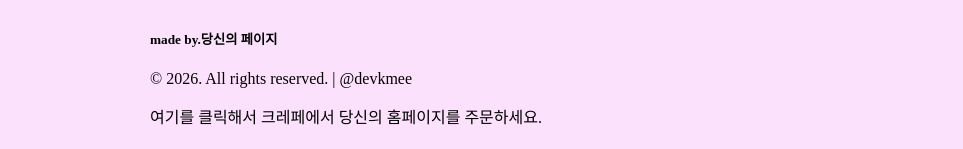
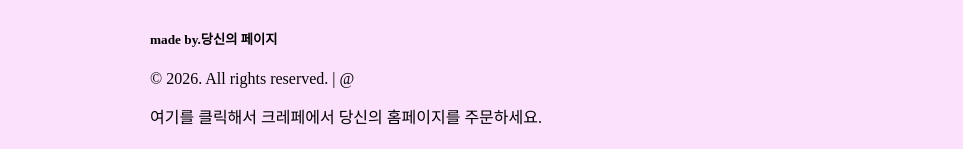
Before and after one commit to devkmee/sample01, a React (Vite) app: page / in a window 1280 px wide. Shown: the part 1144-1293 px from the top of the page, without its empty margins (158-1121 px from the left). Built offline with nearby package versions, Linux system fonts and the light colour scheme.

Commit message:
오타정정

```diff
--- a/src/components/cmm/Footer.jsx
+++ b/src/components/cmm/Footer.jsx
@@ -14,7 +14,7 @@ function Footer() {
             <Link to="https://crepe.cm/ko" style={{ textDecoration: 'none', marginLeft: '300px', color: 'black' }}>
                 <>
                     <h5>made by.당신의 페이지</h5>
-                    <p>© 2026. All rights reserved. | @devkmee</p>
+                    <p>© 2026. All rights reserved. | @</p>
                     <p>여기를 클릭해서 크레페에서 당신의 홈페이지를 주문하세요.</p>
                 </>
             </Link>
--- a/src/datas/character.js
+++ b/src/datas/character.js
@@ -46,7 +46,7 @@ const characterData = [
         //의복
         clothes:
             '달마스카 주름옷 상의 + 탐험대 반바지 + 검은 장갑 + 굽 없는 구두 + 목걸이. 더위를 많이 타고 답답한 감촉을 싫어해서 노출이 많은 옷을 즐겨 입습니다. 자기 매력을 잘 알고 활용하는 편이지만, 본인 성격은 섹시와 거리가 멉니다.',
-        trait: '엉뚱하고 단순하며 직설적. 뭐든 몸으로 해결하려 합니다. 힘이 세서 그렇습니다.용기사답게 복잡한 사고를 의식적으로 피합니다. 멍청한 게 아니라 일부러 멍청한 척에 가깝고, 눈치 좋은 사람만 알아챕니다.한 번 싸울 때는 호전적이고 짜릿함을 즐기지만, 평소에는 낚시·풀·원석을 캐며 조용히 사는 걸 좋아합니다. 강한 자기 자신을 악용할 생각은 없습니다.마음이 이상한 곳에서 약해서, 조금만 건드리면 자선사업가가 되는 오지라퍼. 그러나 사기는 기가 막히게 구분해 떡이 되도록 됩니다. 강강약약.매일 밤 동료들을 지키지 못한 악몽을 꿉니다. 다른 사람과 잘 때는 자는 척하거나, 시작되려 하면 깨어 아무도 모르게 합니다.',
+        trait: '엉뚱하고 단순하며 직설적. 뭐든 몸으로 해결하려 합니다. 힘이 세서 그렇습니다.용기사답게 복잡한 사고를 의식적으로 피합니다. 멍청한 게 아니라 일부러 멍청한 척에 가깝고, 눈치 좋은 사람만 알아챕니다.한 번 싸울 때는 호전적이고 짜릿함을 즐기지만, 평소에는 낚시·풀·원석을 캐며 조용히 사는 걸 좋아합니다. 강한 자기 자신을 악용할 생각은 없습니다.마음이 이상한 곳에서 약해서, 조금만 건드리면 자선사업가가 되는 오지라퍼. 그러나 사기는 기가 막히게 구분해 떡이 되도록 팹니다. 강강약약.매일 밤 동료들을 지키지 못한 악몽을 꿉니다. 다른 사람과 잘 때는 자는 척하거나, 시작되려 하면 깨어 아무도 모르게 합니다.',
         past: '고립된 휴런 노인들의 섬나라에서 홀로 어린이로 자람. 16세에 자립, 20세에 섬을 나와 고고학·고생물학자의 길로. 공부가 자신과 맞지 않아 그만두고 25세에 모험가로 전향, 29세부터 신생 흐름에 참여.오르슈팡과의 짧은 썸이 있었고, 이후 잃었습니다. 가장 가까운 친구는 같은 용기사이자 사별조인 에스티니앙.',
         hobby1: '홍차 — 좋아해서 따로 배웠고, 아끼는 티컵·티팟 세트가 있습니다. 제법 잘 탑니다.',
         hobby2: '낚시 · 원예 · 원석 채집 — 채집·제작 마스터.',
```
